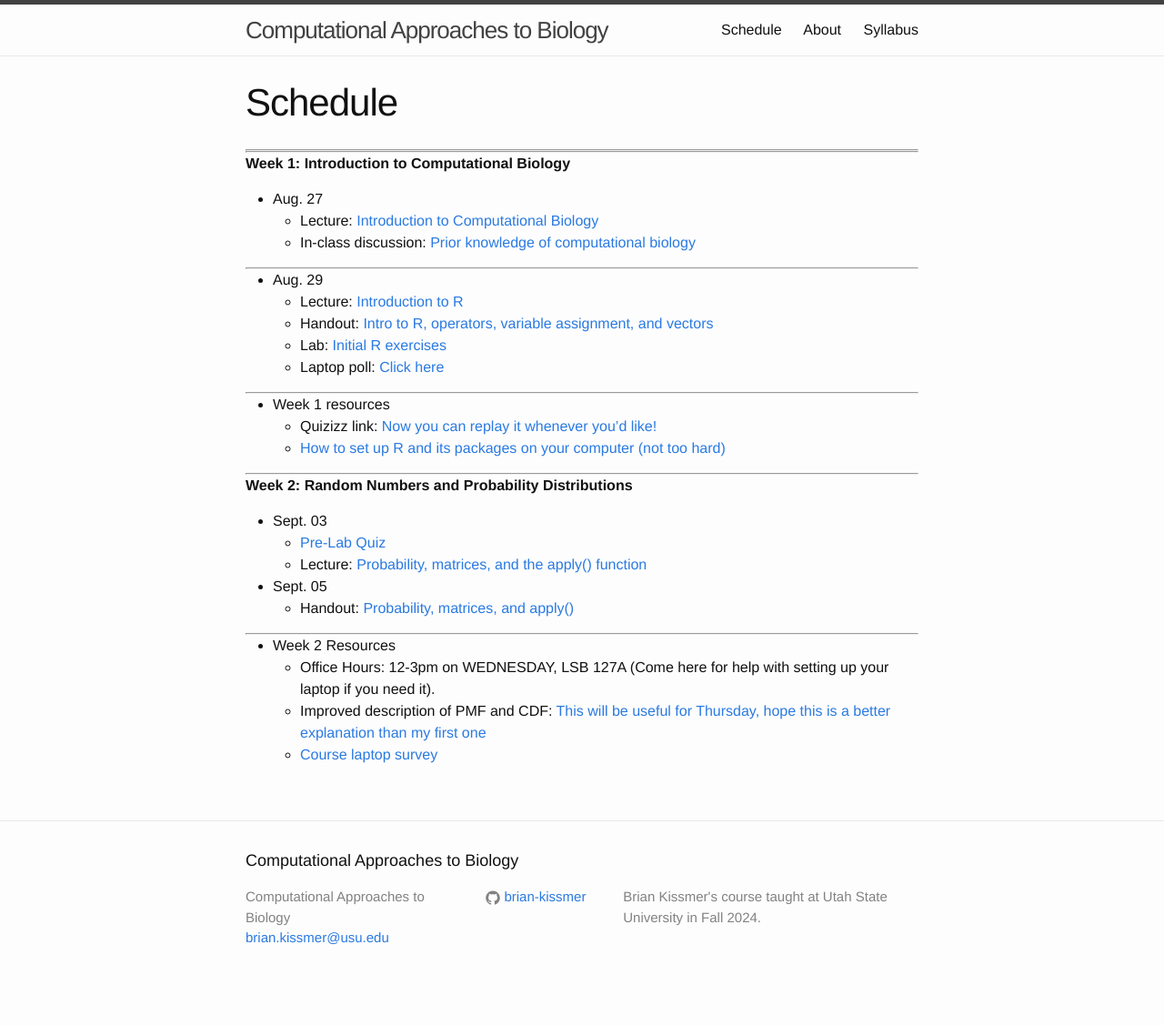
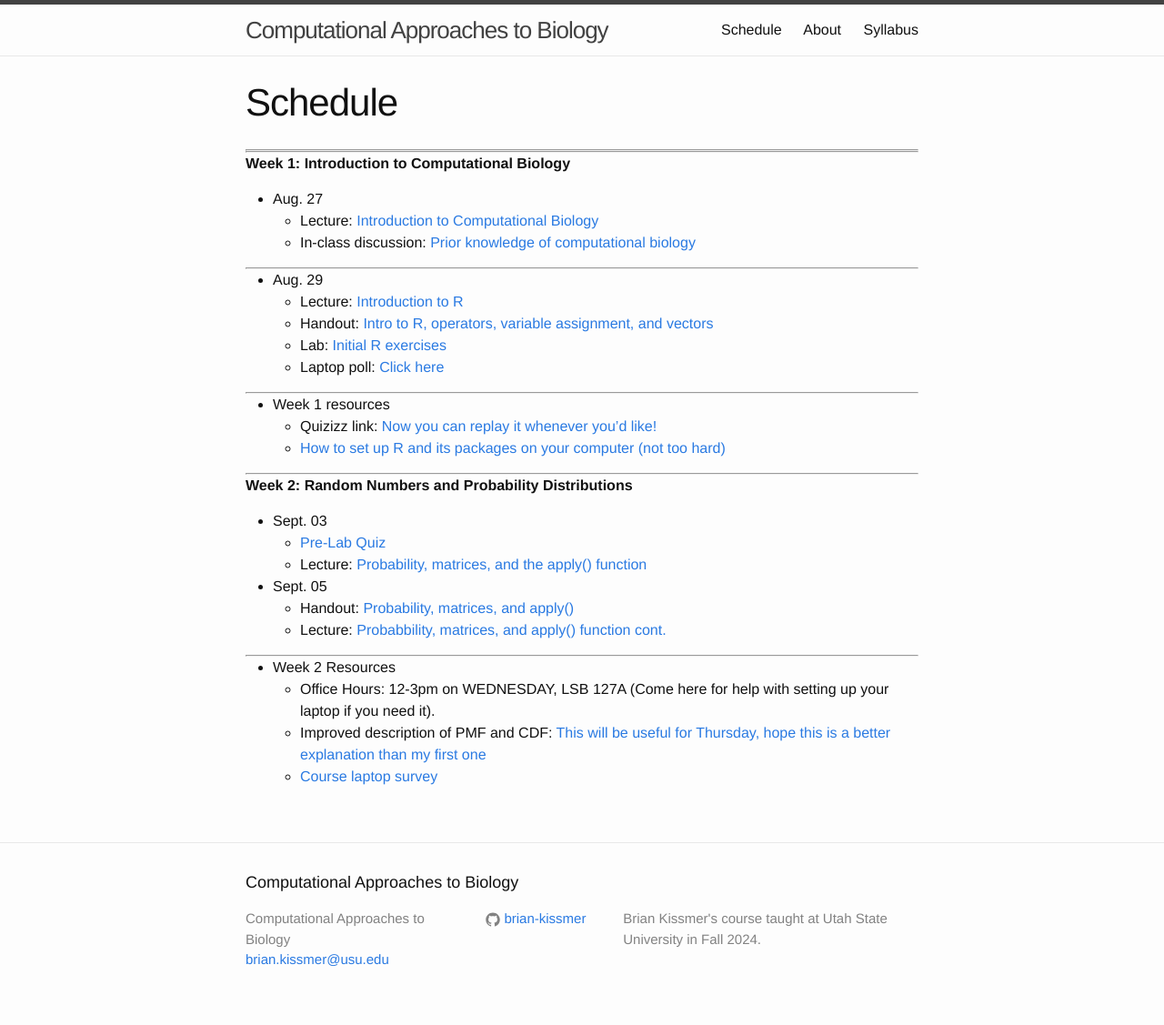
Before and after one commit to brian-kissmer/brian-kissmer.github.io, a Jekyll site: the page built from Schedule.md, in a window 1280 px wide. Shown: the whole page at 91% size. Built offline with Jekyll 4.4.1, drawn with Linux system fonts in a browser that asks for light colours; before the commit the page ends 1103 px from its top, so only the background shows below that.

Commit message:
Update Schedule.md

```diff
--- a/Schedule.md
+++ b/Schedule.md
@@ -36,6 +36,7 @@ layout: page
       * Lecture: [Probability, matrices, and the apply() function]({{ site.baseurl }}/slides/Sept 3 slides.pdf)
   * Sept. 05
     * Handout: [Probability, matrices, and apply()]({{ site.baseurl }}/worksheets/sept_5th_handout.html)
+    * Lecture: [Probabbility, matrices, and apply() function cont.]({{ site.baseurl }}/slides/Sept 5 slides.pdf)
 
 ***
 
```
